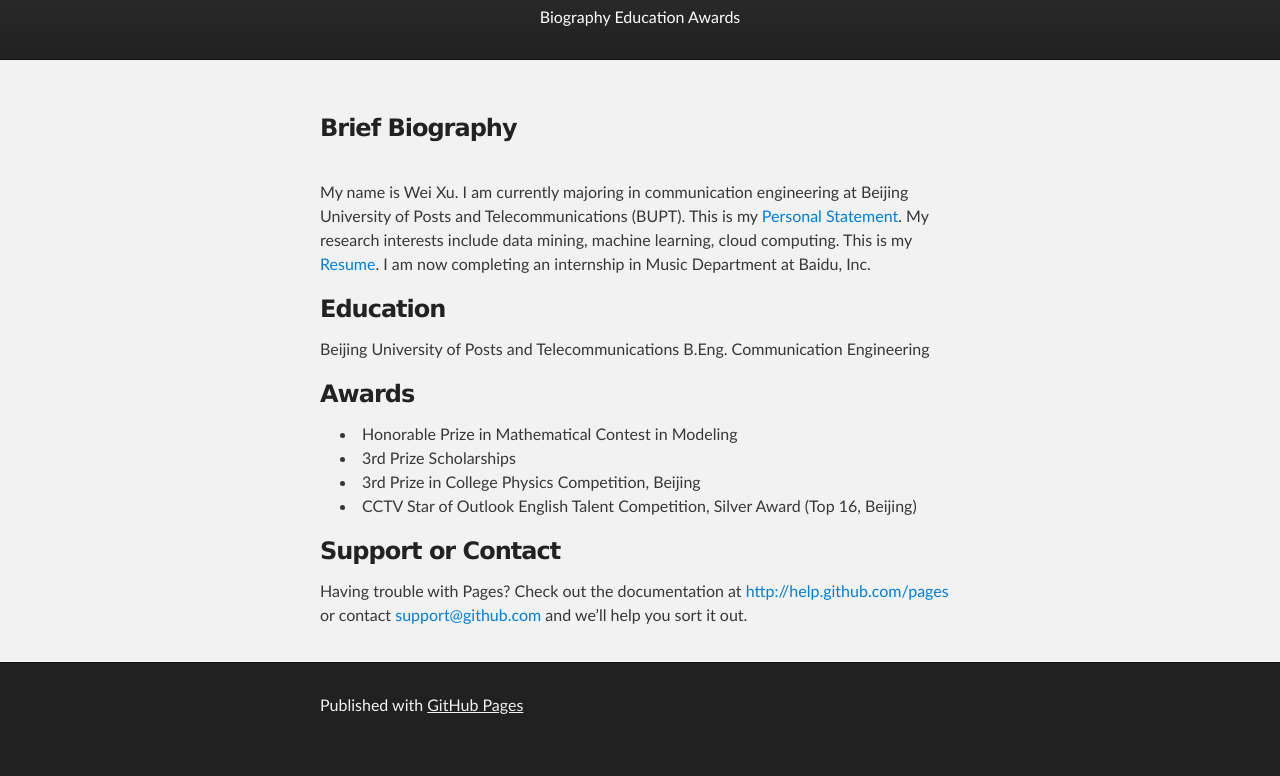
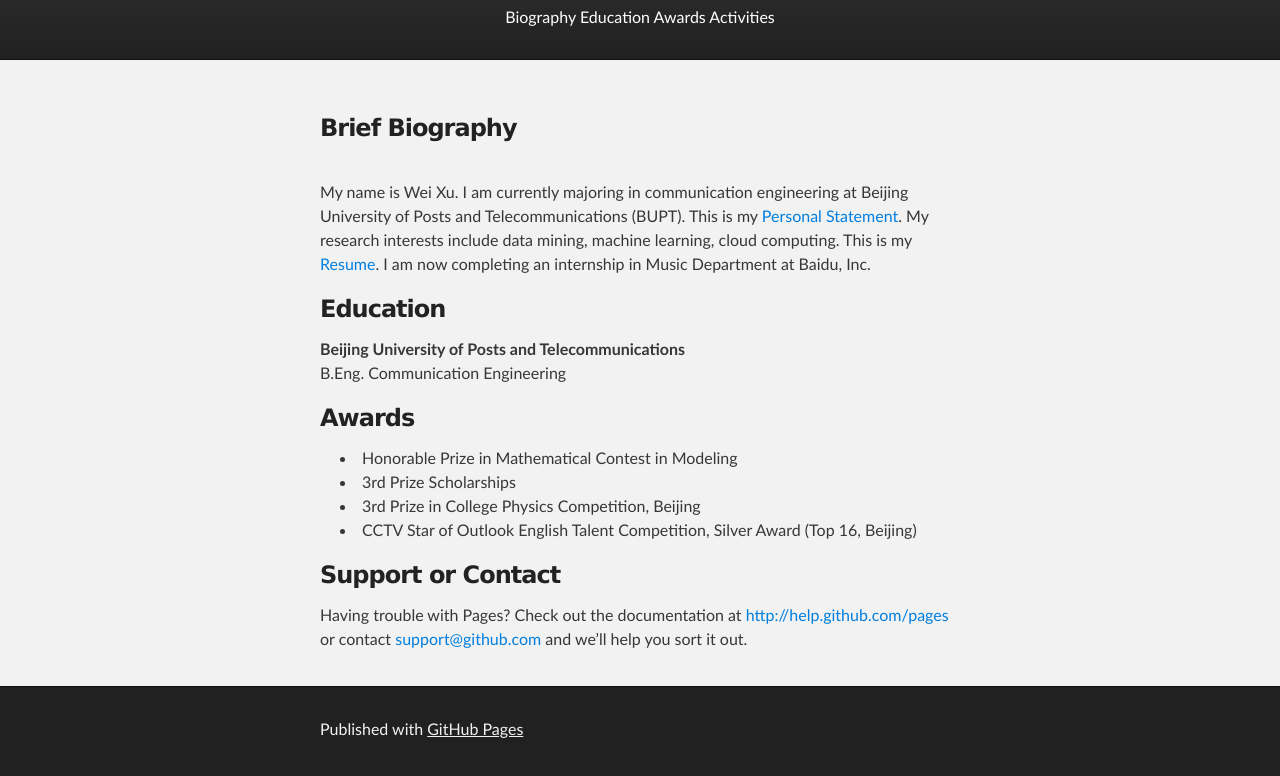
Before and after one commit to wei-xu/wei-xu.github.io, a plain HTML site: page index.html in a window 1280 px wide. Shown: the part 108-884 px from the top of the page. Before the commit the page ends 860 px from the top, so only its background shows below. Drawn offline with Linux system fonts and the light colour scheme.

Commit message:
activities

```diff
--- a/index.html
+++ b/index.html
@@ -25,6 +25,7 @@
             <a href="#biography" class="tabs">Biography</a>
             <a href="#education" class="tabs">Education</a>
             <a href="#awards" class="tabs">Awards</a>
+            <a href="#activities" class="tabs">Activities</a>
           </div>
         </header>
     </div>
@@ -52,7 +53,7 @@ $ git checkout gh-pages
 <h3>
 <a name="education" class="anchor" href="#education"><span class="oction oction-link"></span></a>Education</h3>
 <p>
-<b>Beijing University of Posts and Telecommunications</b>
+<strong>Beijing University of Posts and Telecommunications</strong><br>
 B.Eng. Communication Engineering
 </p>
 
```
